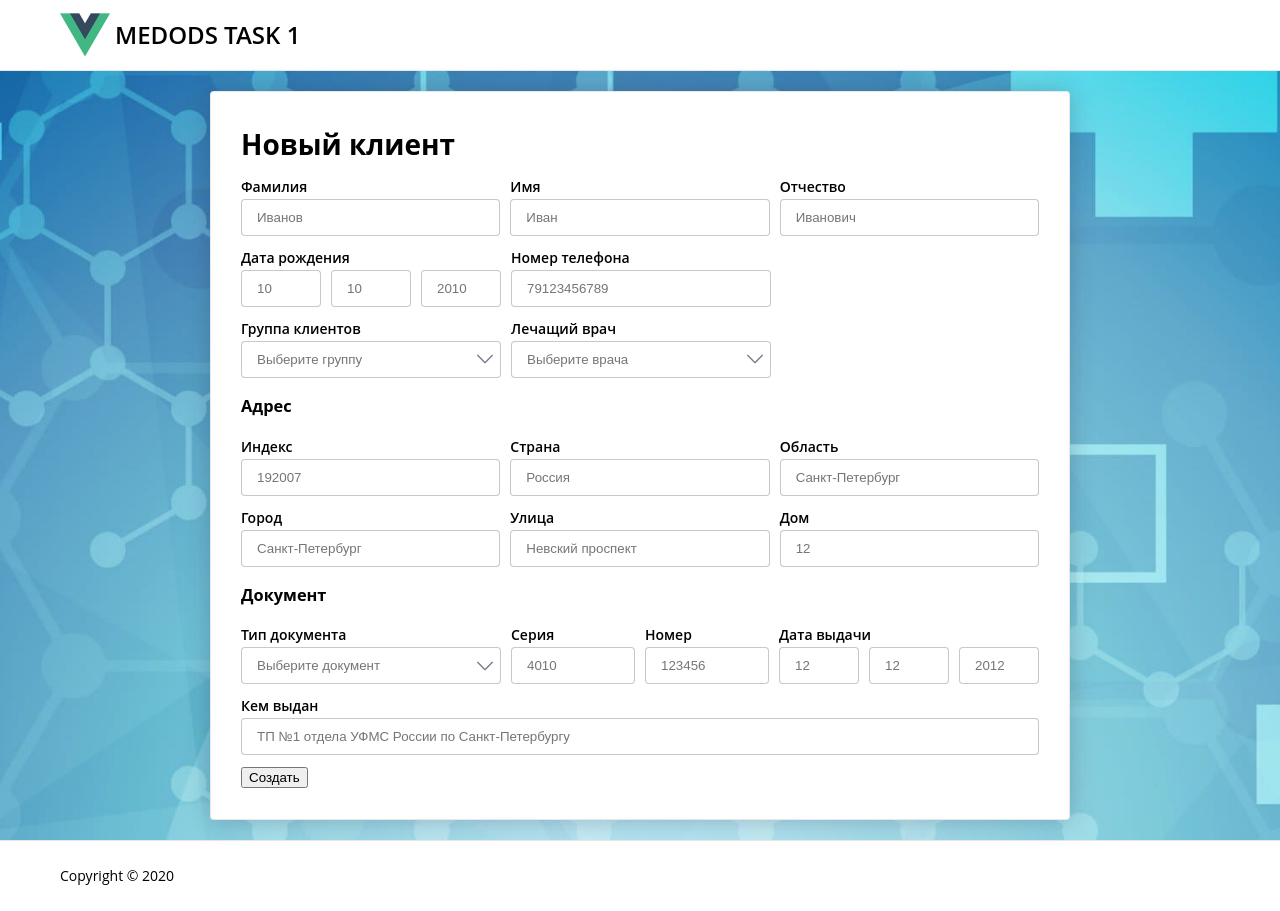
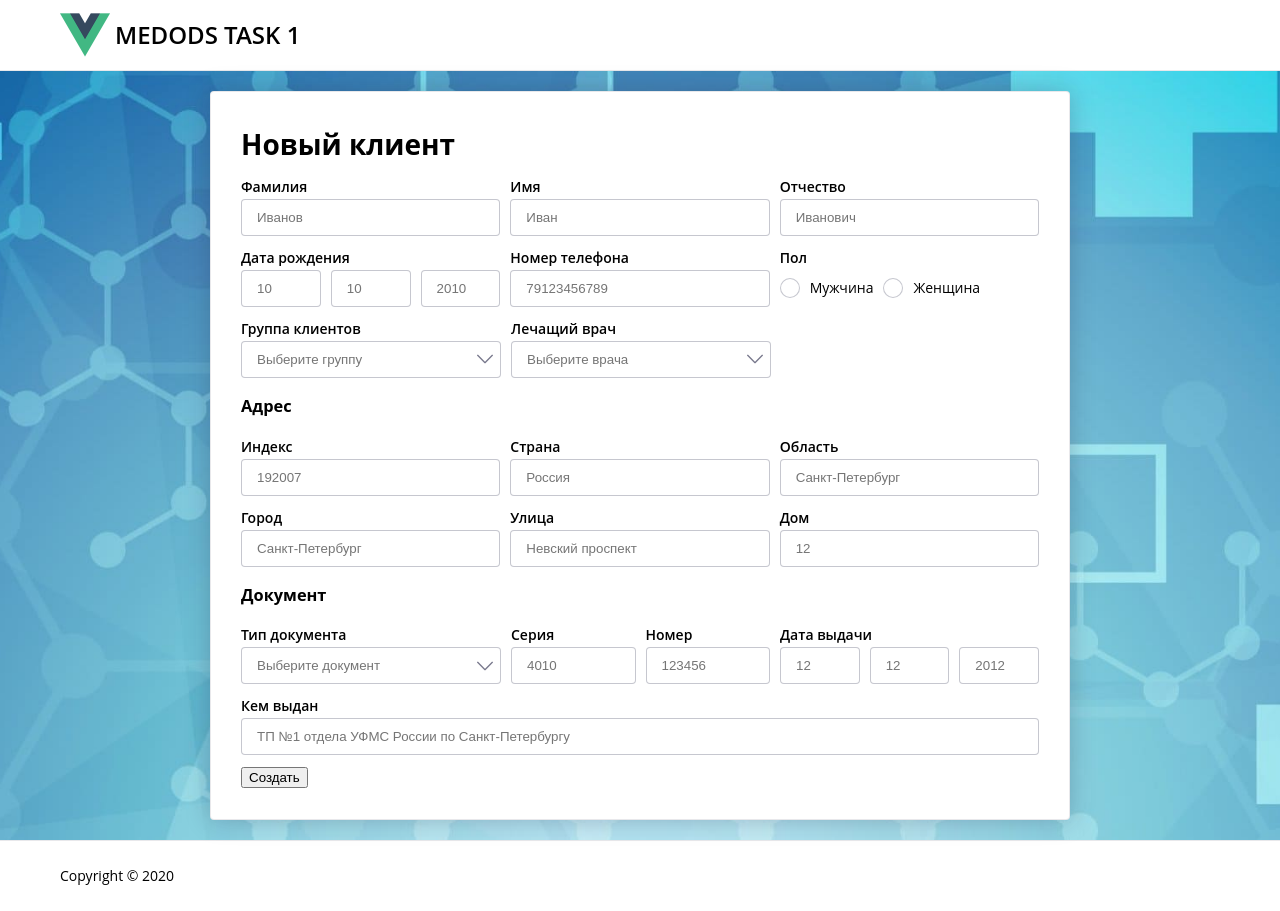
Before and after one commit to Kapatych/Medods-task-1, a Vue app: page / in a window 1280 px wide. Built offline with nearby package versions, Linux system fonts and the light colour scheme.

Commit message:
Added base radioset

```diff
--- a/src/components/BaseInput.vue
+++ b/src/components/BaseInput.vue
@@ -35,7 +35,7 @@ export default {
     margin-left: 10px;
   }
 
-  &--wide {
+  &.wide {
     max-width: none;
   }
 }
--- /dev/null
+++ b/src/components/BaseRadioset.vue
@@ -0,0 +1,115 @@
+<template>
+  <div class="radioset" :class="inputClass">
+    <div class="radioset__label">{{ label }}</div>
+    <div class="radioset__content">
+      <label class="radio" v-for="(option, idx) in options" :key="idx">
+        <input
+          v-bind="$attrs"
+          type="radio"
+          :value="idx ? 'woman' : 'man'"
+          @input="updateValue"
+        />
+        <span class="radio__control"></span>
+        <span class="radio__label">{{ option }}</span>
+      </label>
+    </div>
+  </div>
+</template>
+
+<script>
+import formFieldMixin from "@/mixins/formFieldMixin";
+export default {
+  mixins: [formFieldMixin],
+  props: {
+    options: {
+      type: Array,
+      required: true
+    }
+  }
+};
+</script>
+
+<style lang="scss" scoped>
+.radioset {
+  width: 100%;
+  max-width: 260px;
+  &:not(:first-child) {
+    margin-left: 10px;
+  }
+
+  &.column {
+    .radioset__content {
+      flex-direction: column;
+      align-items: start;
+      height: auto;
+    }
+    .radio {
+      &:not(:first-child) {
+        margin-left: 0;
+      }
+    }
+  }
+}
+
+.radioset__label {
+  font-weight: 600;
+}
+
+.radioset__content {
+  height: 37px;
+  display: flex;
+  flex-direction: row;
+  align-items: center;
+  flex-wrap: wrap;
+}
+
+.radio {
+  display: flex;
+  align-items: center;
+  &:not(:first-child) {
+    margin-left: 10px;
+  }
+}
+
+input {
+  position: absolute;
+  width: 1px;
+  height: 1px;
+  margin: -1px;
+  padding: 0;
+  white-space: nowrap;
+  border: 0;
+  overflow: hidden;
+  clip: rect(0 0 0 0);
+
+  &:checked ~ .radio__control:before {
+    content: "";
+    display: block;
+    width: 12px;
+    height: 12px;
+    background: #1e88e5;
+    border-radius: 50%;
+  }
+}
+
+.radio__control {
+  margin-right: 10px;
+  width: 20px;
+  height: 20px;
+  display: flex;
+  align-items: center;
+  justify-content: center;
+  background: #fff;
+  border: 1px solid rgba(31, 32, 65, 0.25);
+  border-radius: 10px;
+  cursor: pointer;
+
+  :before {
+    content: "";
+  }
+}
+
+.radio__label {
+  cursor: pointer;
+}
+</style>
--- a/src/main.js
+++ b/src/main.js
@@ -3,11 +3,13 @@ import App from "./App.vue";
 import Vuelidate from "vuelidate";
 import BaseInput from "@/components/BaseInput";
 import BaseSelect from "@/components/BaseSelect";
+import BaseRadioset from "@/components/BaseRadioset";
 
 Vue.config.productionTip = false;
 Vue.use(Vuelidate);
 Vue.component("BaseInput", BaseInput);
 Vue.component("BaseSelect", BaseSelect);
+Vue.component("BaseRadioset", BaseRadioset);
 
 new Vue({
   render: h => h(App)
--- a/src/views/CreateClient.vue
+++ b/src/views/CreateClient.vue
@@ -50,6 +50,12 @@
               v-model="client.phoneNumber"
               type="text"
               placeholder="79123456789"
+            />
+            <BaseRadioset
+              label="Пол"
+              name="gender"
+              v-model="client.gender"
+              :options="gender"
             />
           </div>
           <div class="fields-row">
@@ -160,7 +166,7 @@
               label="Кем выдан"
               v-model="client.passport.place"
               type="text"
-              class="field--wide"
+              inputClass="wide"
               placeholder="ТП №1 отдела УФМС России по Санкт-Петербургу"
             />
           </div>
@@ -178,6 +184,7 @@ export default {
     doctors: ["Иванов", "Захаров", "Чернышева"],
     category: ["VIP", "Проблемные", "ОМС"],
     documents: ["Паспорт", "Свидетельство о рождении", "Вод. удостоверение"],
+    gender: ["Мужчина", "Женщина"],
     client: {
       surname: "",
       name: "",
@@ -188,7 +195,7 @@ export default {
         year: null
       },
       phoneNumber: null,
-      sex: "man",
+      gender: "man",
       category: [],
       doctor: "",
       address: {
@@ -215,21 +222,20 @@ export default {
   methods: {
     submitHandler() {
       let data = {
-        surname: this.client.surname,
-        name: this.client.name,
-        middleName: this.client.middleName,
-        doctor: this.client.doctor,
-        category: this.client.category,
-        dateBirth: +new Date(
+        ...this.client,
+        birth: +new Date(
           this.client.birth.year,
           this.client.birth.month - 1,
           this.client.birth.day
         ),
-        issuanceDate: +new Date(
-          this.client.passport.issuance.year,
-          this.client.passport.issuance.month - 1,
-          this.client.passport.issuance.day
-        )
+        passport: {
+          ...this.client.passport,
+          issuance: +new Date(
+            this.client.passport.issuance.year,
+            this.client.passport.issuance.month - 1,
+            this.client.passport.issuance.day
+          )
+        }
       };
       console.log(data);
     }
@@ -264,10 +270,11 @@ export default {
 
 .fields-row {
   display: flex;
-  align-items: center;
+  /*align-items: center;*/
   margin-bottom: 10px;
 }
 .fields-group {
+  width: 100%;
   max-width: 260px;
   &:not(:first-child) {
     margin-left: 10px;
```
